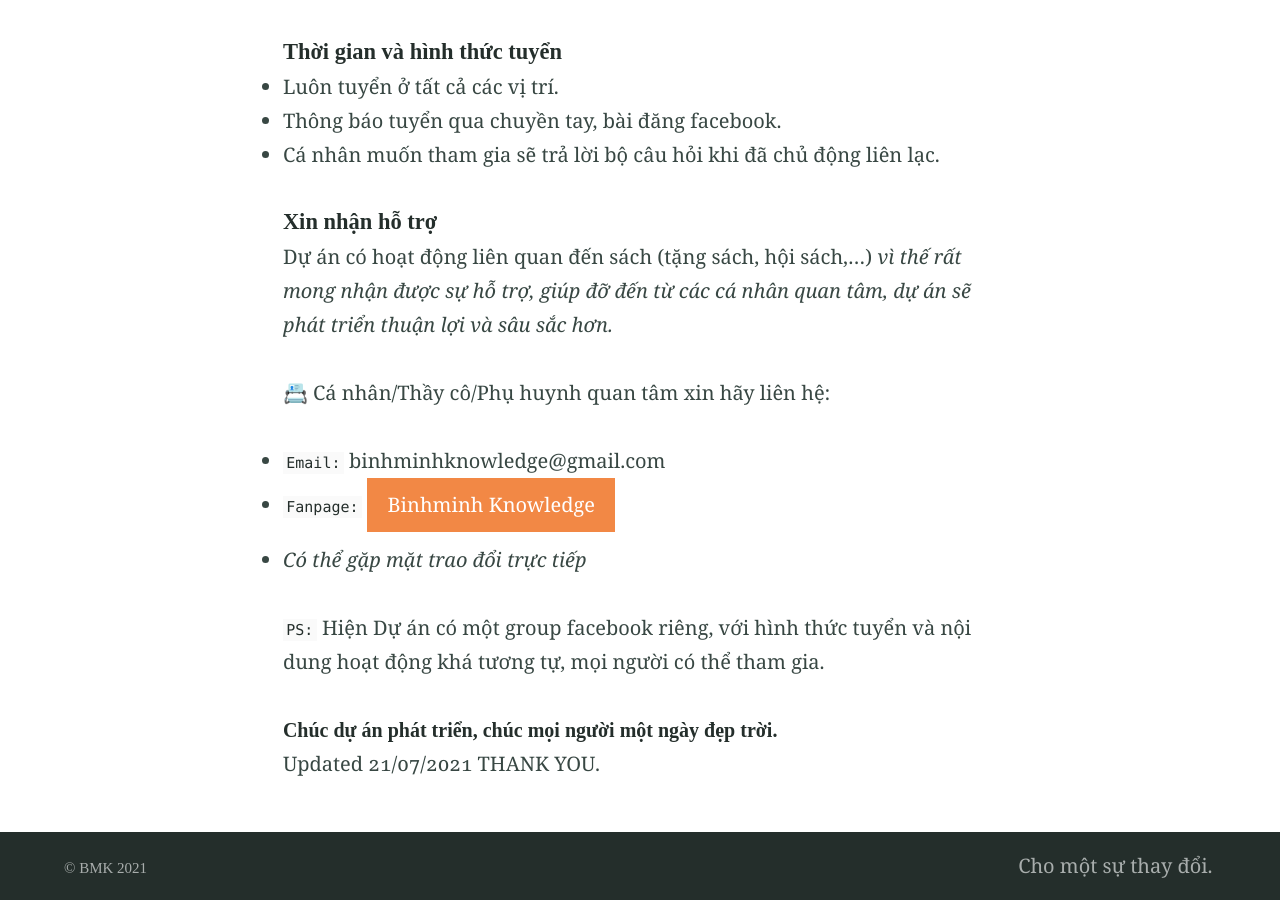
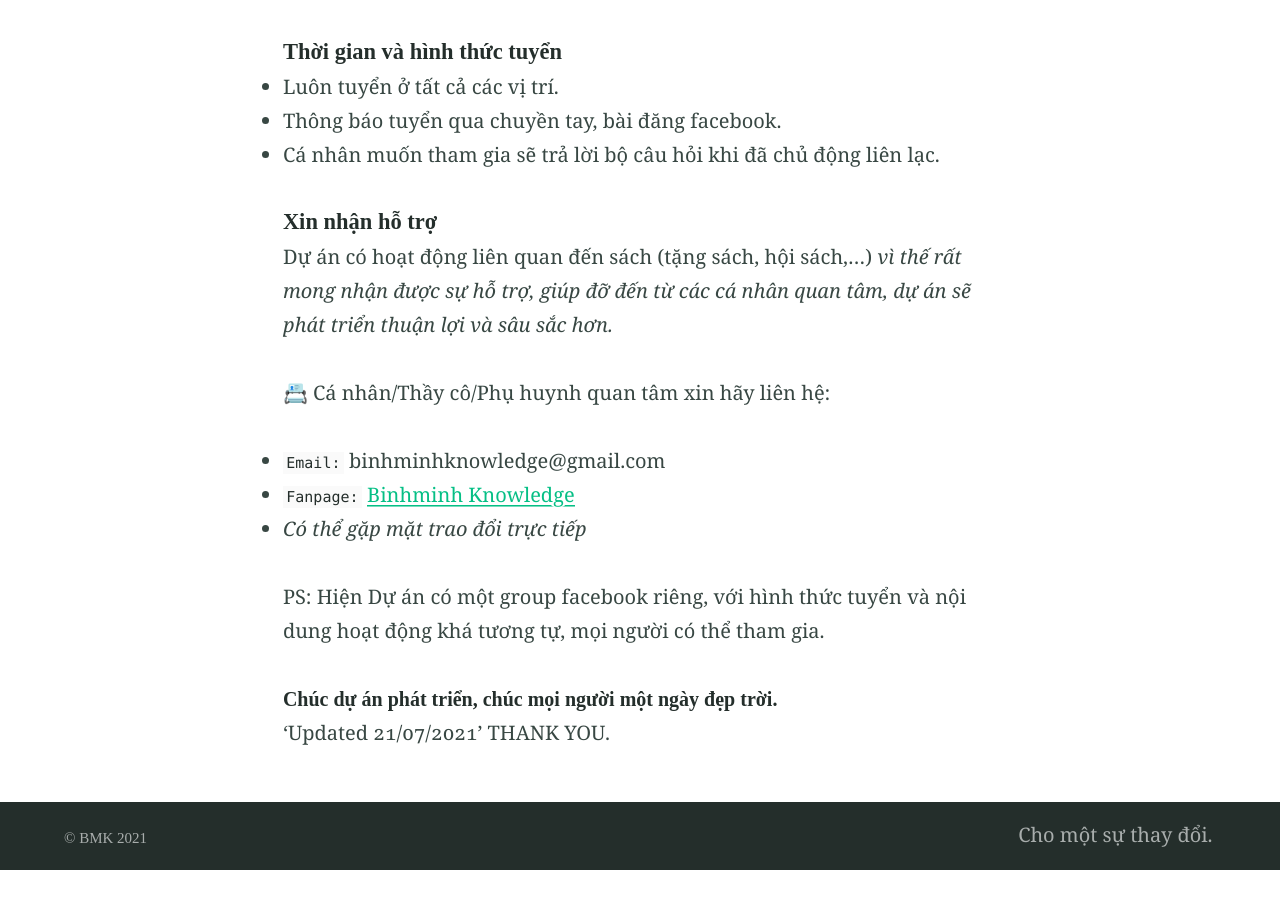
Before and after one commit to 8trien/1, a Jekyll site: the page built from index.md, in a window 1280 px wide and 900 px high, scrolled down 4212 px. Built offline with Jekyll 4.4.1, drawn with Linux system fonts in a browser that asks for light colours; after the commit the page ends 5082 px from its top, so only the background shows below that; some of the changed lines change nothing that is shown.

Commit message:
Update index.md

```diff
--- a/index.md
+++ b/index.md
@@ -109,11 +109,11 @@ Dự án có hoạt động liên quan đến sách (tặng sách, hội sách,.
 
 📇 Cá nhân/Thầy cô/Phụ huynh quan tâm  xin hãy liên hệ:
 - `Email:` binhminhknowledge@gmail.com
-- `Fanpage:` {% include button.html text="Binhminh Knowledge" link="https://www.facebook.com/bmbetter" color="#f28845" %}
+- `Fanpage:` [Binhminh Knowledge](https://www.facebook.com/bmbetter)
 - _Có thể gặp mặt trao đổi trực tiếp_
 
-`PS:` Hiện Dự án có một group facebook riêng, với hình thức tuyển và nội dung hoạt động khá tương tự, mọi người có thể tham gia.
+PS: Hiện Dự án có một group facebook riêng, với hình thức tuyển và nội dung hoạt động khá tương tự, mọi người có thể tham gia.
 
 ###### Chúc dự án phát triển, chúc mọi người một ngày đẹp trời.
-Updated 21/07/2021
+'Updated 21/07/2021'
 THANK YOU.
```
